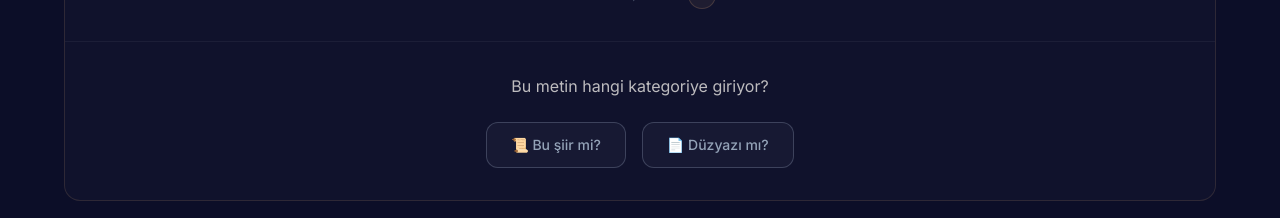
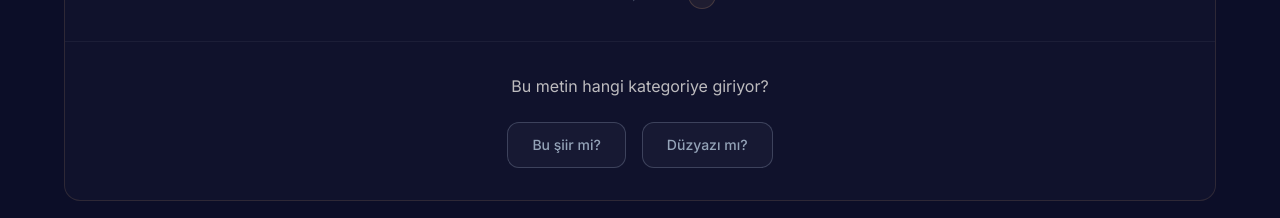
Before and after one commit to serdarbozoglan/qurancodex, a React (Vite) app: page / in a window 1280 px wide. Shown: the part 4400-4618 px from the top of the page. Built offline with nearby package versions, Linux system fonts and the light colour scheme; a web font is replaced by a local one.

Commit message:
style: remove emojis from buttons, fix text repeat, neutralize final badges

```diff
--- a/src/sections/ImpossibleRhythm.jsx
+++ b/src/sections/ImpossibleRhythm.jsx
@@ -322,7 +322,7 @@ export default function ImpossibleRhythm() {
                     onMouseEnter={e => { e.currentTarget.style.background = 'rgba(148,163,184,0.12)'; e.currentTarget.style.borderColor = 'rgba(148,163,184,0.5)'; }}
                     onMouseLeave={e => { e.currentTarget.style.background = 'rgba(148,163,184,0.05)'; e.currentTarget.style.borderColor = 'rgba(148,163,184,0.3)'; }}
                   >
-                    {language === 'tr' ? '📜 Bu şiir mi?' : '📜 Is this poetry?'}
+                    {language === 'tr' ? 'Bu şiir mi?' : 'Is this poetry?'}
                   </button>
                   <button
                     onClick={() => setDiscoveryStep(2)}
@@ -331,7 +331,7 @@ export default function ImpossibleRhythm() {
                     onMouseEnter={e => { e.currentTarget.style.background = 'rgba(148,163,184,0.12)'; e.currentTarget.style.borderColor = 'rgba(148,163,184,0.5)'; }}
                     onMouseLeave={e => { e.currentTarget.style.background = 'rgba(148,163,184,0.05)'; e.currentTarget.style.borderColor = 'rgba(148,163,184,0.3)'; }}
                   >
-                    {language === 'tr' ? '📄 Düzyazı mı?' : '📄 Is this prose?'}
+                    {language === 'tr' ? 'Düzyazı mı?' : 'Is this prose?'}
                   </button>
                 </div>
               </div>
@@ -364,7 +364,7 @@ export default function ImpossibleRhythm() {
                     onMouseEnter={e => { e.currentTarget.style.background = 'rgba(148,163,184,0.12)'; e.currentTarget.style.borderColor = 'rgba(148,163,184,0.5)'; }}
                     onMouseLeave={e => { e.currentTarget.style.background = 'rgba(148,163,184,0.05)'; e.currentTarget.style.borderColor = 'rgba(148,163,184,0.3)'; }}
                   >
-                    {language === 'tr' ? '📄 Düzyazı mı?' : '📄 Is this prose?'}
+                    {language === 'tr' ? 'Düzyazı mı?' : 'Is this prose?'}
                   </button>
                 </div>
               </div>
@@ -397,7 +397,7 @@ export default function ImpossibleRhythm() {
                     onMouseEnter={e => { e.currentTarget.style.background = 'rgba(148,163,184,0.12)'; e.currentTarget.style.borderColor = 'rgba(148,163,184,0.5)'; }}
                     onMouseLeave={e => { e.currentTarget.style.background = 'rgba(148,163,184,0.05)'; e.currentTarget.style.borderColor = 'rgba(148,163,184,0.3)'; }}
                   >
-                    {language === 'tr' ? '📜 Şiir mi?' : '📜 Is it poetry?'}
+                    {language === 'tr' ? 'Şiir mi?' : 'Is it poetry?'}
                   </button>
                 </div>
               </div>
@@ -421,9 +421,6 @@ export default function ImpossibleRhythm() {
                   </div>
                 </div>
                 <div className="text-center">
-                  <p className="text-silver/60 text-sm font-body mb-4">
-                    {language === 'tr' ? 'O zaman nedir?' : 'What is it, then?'}
-                  </p>
                   <button
                     onClick={() => setDiscoveryStep(4)}
                     className="px-8 py-3 rounded-xl font-body text-sm font-semibold transition-all"
@@ -441,10 +438,10 @@ export default function ImpossibleRhythm() {
             {discoveryStep === 4 && (
               <div className="text-center">
                 <div className="mb-6 flex flex-col sm:flex-row gap-3 justify-center text-sm font-body">
-                  <span className="px-3 py-1 rounded-full" style={{ background: 'rgba(231,76,60,0.1)', color: 'rgba(231,76,60,0.7)', border: '1px solid rgba(231,76,60,0.2)' }}>
+                  <span className="px-3 py-1 rounded-full" style={{ background: 'rgba(148,163,184,0.08)', color: 'rgba(148,163,184,0.6)', border: '1px solid rgba(148,163,184,0.2)' }}>
                     ✗ {language === 'tr' ? 'Şiir değil' : 'Not poetry'}
                   </span>
-                  <span className="px-3 py-1 rounded-full" style={{ background: 'rgba(231,76,60,0.1)', color: 'rgba(231,76,60,0.7)', border: '1px solid rgba(231,76,60,0.2)' }}>
+                  <span className="px-3 py-1 rounded-full" style={{ background: 'rgba(148,163,184,0.08)', color: 'rgba(148,163,184,0.6)', border: '1px solid rgba(148,163,184,0.2)' }}>
                     ✗ {language === 'tr' ? 'Düzyazı değil' : 'Not prose'}
                   </span>
                 </div>
```
